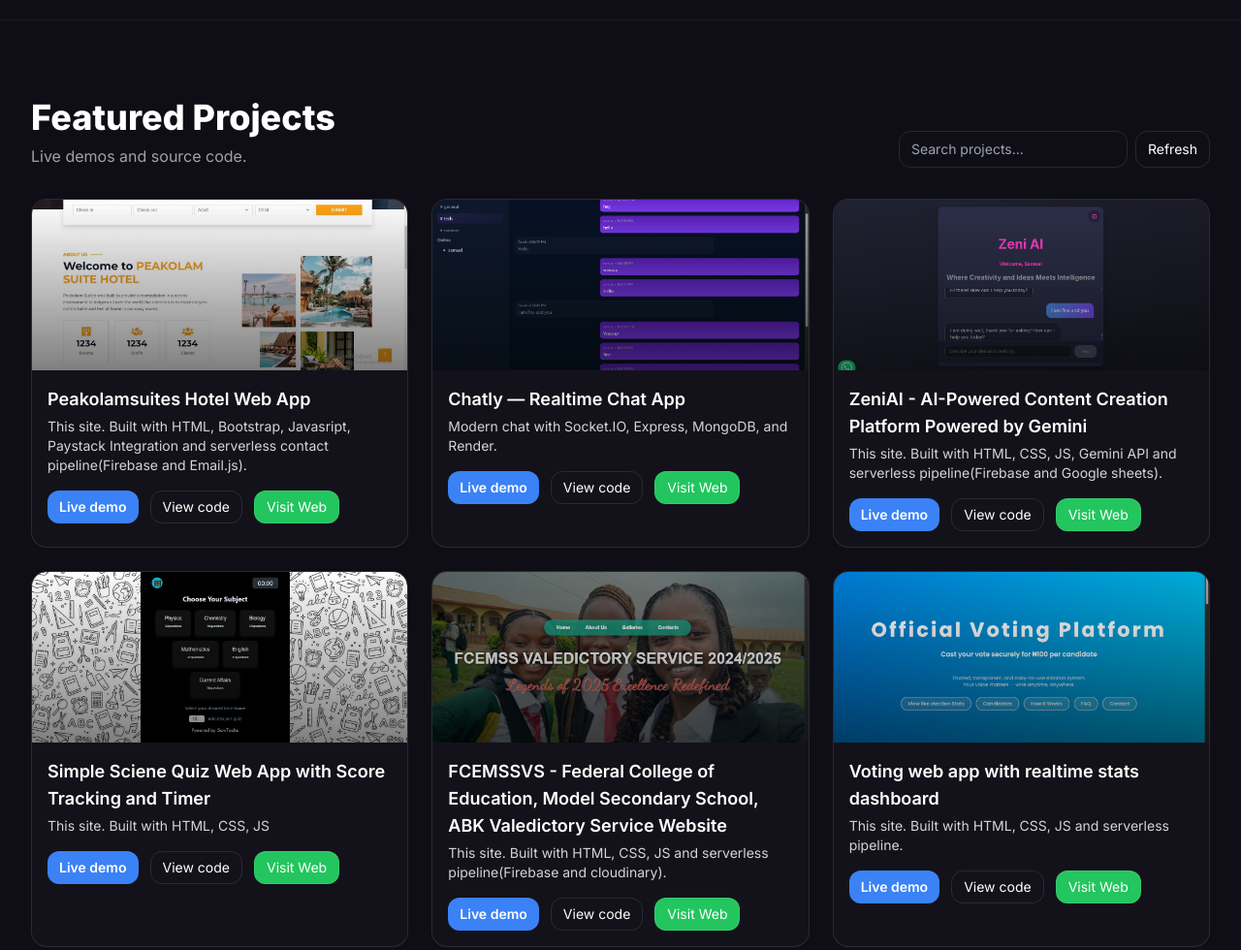
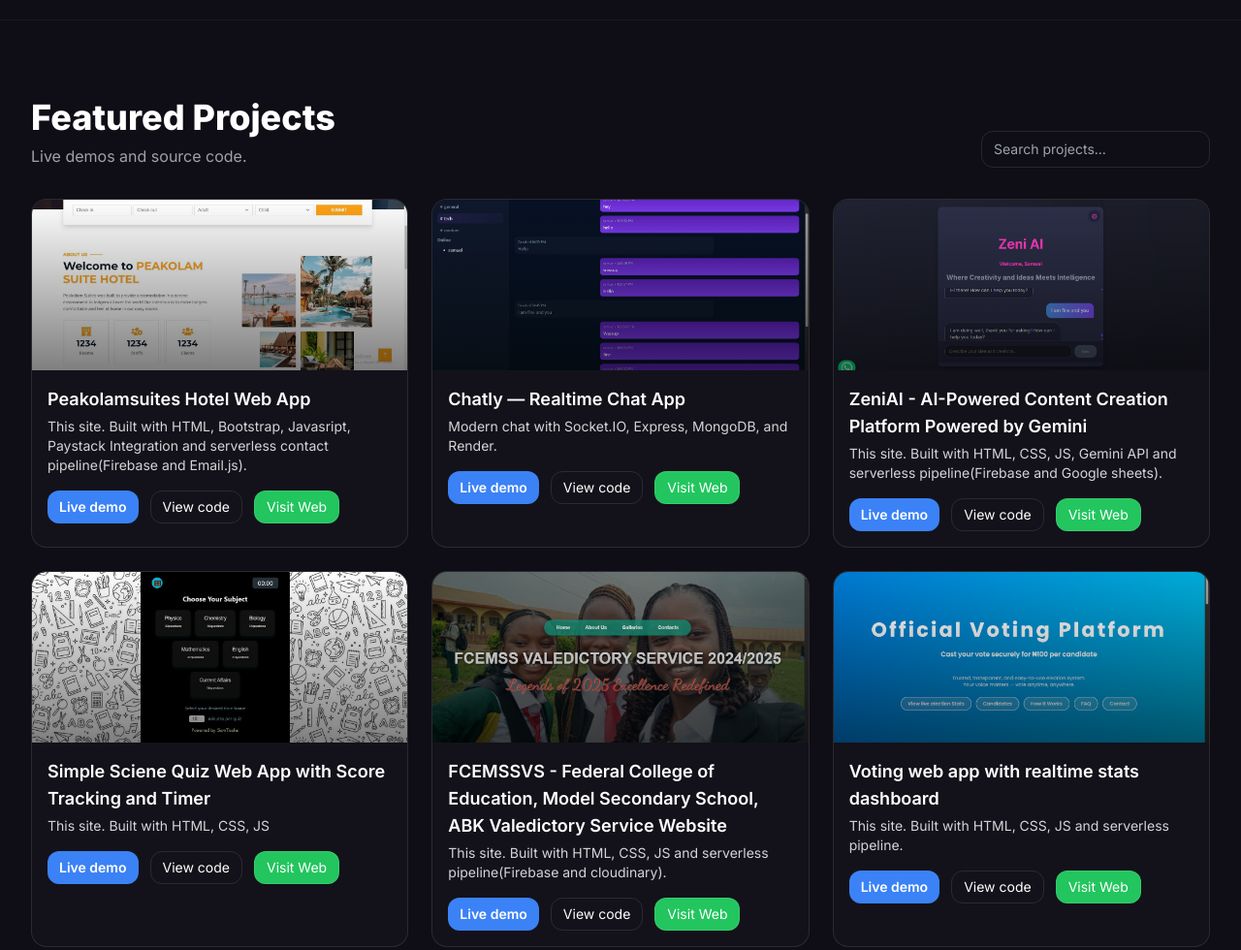
Before and after one commit to samueloyelakin2008/Sammy, a plain HTML site: page index.html in a window 1280 px wide. Shown: the part 1000-1980 px from the top of the page at 97% size. Drawn offline with nearby package versions, Linux system fonts and the light colour scheme.

Commit message:
Update index.html

```diff
--- a/index.html
+++ b/index.html
@@ -1,3 +1,4 @@
+
 <!doctype html>
 <html lang="en">
 <head>
@@ -102,7 +103,7 @@
         </div>
         <div class="flex items-center gap-2">
           <input id="projectSearch" placeholder="Search projects..." class="bg-transparent border border-white/10 rounded-xl px-3 py-2 text-sm focus:outline-none focus:ring-2 focus:ring-blue-500" />
-          <button id="refreshProjects" class="px-3 py-2 rounded-xl border border-white/10 hover:bg-white/5 text-sm">Refresh</button>
+          <button id="refreshProjects" class="px-3 py-2 rounded-xl border border-white/10 hover:bg-white/5 text-sm" style="display:none;">Refresh</button>
         </div>
       </div>
 
@@ -158,7 +159,6 @@
             <span class="px-3 py-1 rounded-full bg-white/10 border border-white/10">HTML5</span>
             <span class="px-3 py-1 rounded-full bg-white/10 border border-white/10">CSS3</span>
             <span class="px-3 py-1 rounded-full bg-white/10 border border-white/10">JavaScript</span>
-            <span class="px-3 py-1 rounded-full bg-white/10 border border-white/10">Tailwind CSS</span>
           </div>
         </div>
         <div class="glass rounded-2xl p-5" id="backendStack">
```
